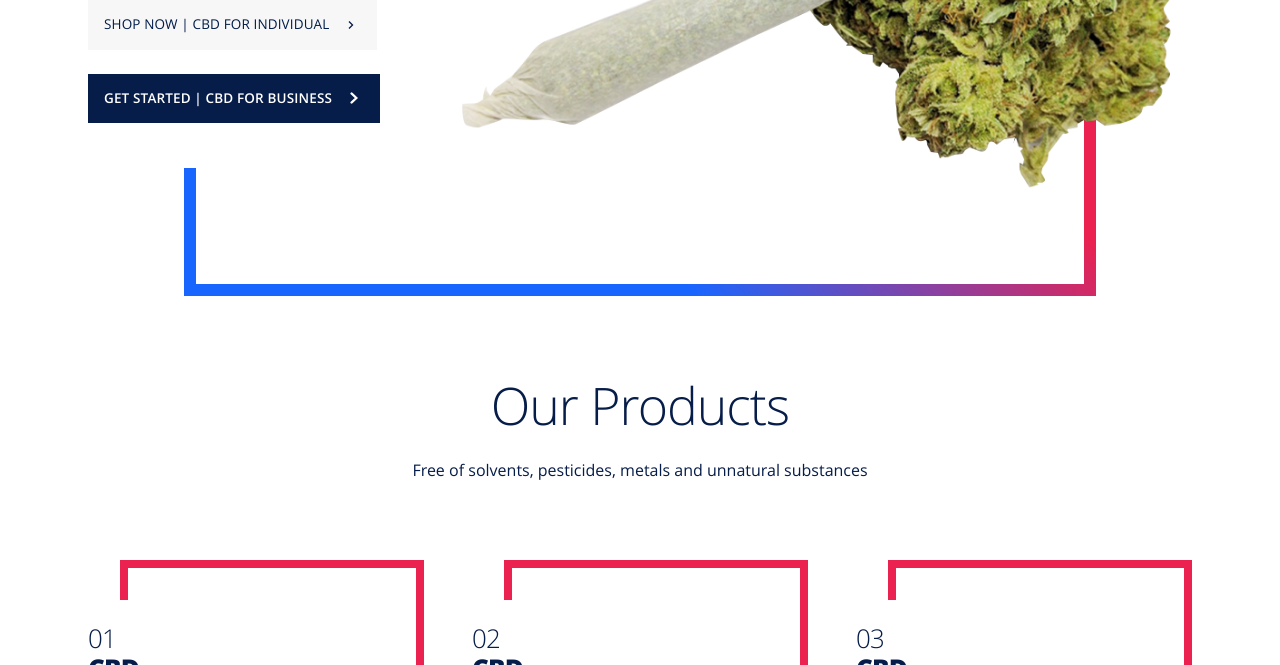
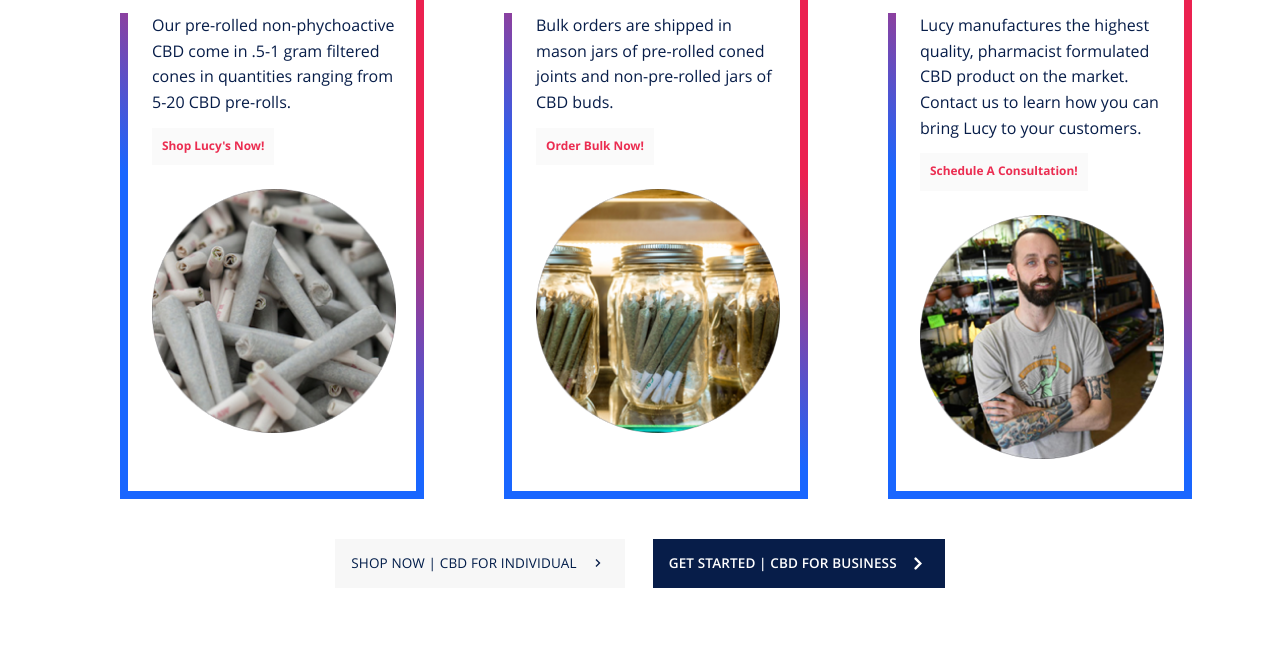
Before and after one commit to Alloffices/LUCY-Lander-html, a plain HTML site: page index.html in a window 1280 px wide. Shown: the part 444-1109 px from the top of the page. Drawn offline with nearby package versions, Linux system fonts and the light colour scheme; a script that the page names is missing.

Commit message:
Update buds and barels content

```diff
--- a/index.html
+++ b/index.html
@@ -69,6 +69,11 @@
       </div> -->
     <div class="w-nav-overlay" data-wf-ignore=""></div></div>
   </div>
+  <style>
+  	.nav.w-nav {
+  		height:145px ;
+  	}
+  </style>
   <div class="nav-wrapper--touch w-hidden-main">
     <div data-collapse="medium" data-animation="over-right" data-duration="600" class="nav w-nav">
       <div class="nav--shadow"></div><a href="index.html" class="brand-2 w-hidden-medium w-hidden-small w-hidden-tiny w-nav-brand"><img src="images/lucys.png" class="img--logo"></a><a href="index.html" class="brand--touch w-hidden-main w-nav-brand"><img src="images/lucys.png" class="img--logo"></a>
@@ -112,7 +117,7 @@
     </div>
   </div>
   <div data-ix="reduce-nav-bar-on-scroll" class="body-wrapper" style="margin-top:0;padding-top:6em;">
-    <section class="sec sec--hero">
+<!--     <section class="sec sec--hero">
       <div class="cont">
         <div class="subsec">
           <div class="col">
@@ -159,7 +164,7 @@
           </div>
         </div>
       </div>
-    </section>
+    </section> -->
     <div>
       <div class="angle-container">
         <div class=""></div>
@@ -195,7 +200,7 @@
     background: #f6f6f696;
     padding: 10px;
     margin: 0;
-    font-weight: bold;">Shop Now!</a>
+    font-weight: bold;">Shop Lucy's Now!</a>
                     </div><img src="images/joints.png" class="img--illustration"></div>
                 </div>
               </li>
@@ -217,12 +222,12 @@
                   </div>
                   <div class="displacement--advanced">
                     <div class="gap--small">
-                      <p>Data is processed and verified before applying remembered Supplier, Tax Code and Category rules.</p>
+                      <p>Bulk orders are shipped in mason jars of pre-rolled coned joints and non-pre-rolled jars of CBD buds.</p>
                       <a href="#" class="link--footer link--footer--seconday" style="color: #eb2d51;
     background: #f6f6f696;
     padding: 10px;
     margin: 0;
-    font-weight: bold;">Order Now!</a>
+    font-weight: bold;">Order Bulk Now!</a>
                     </div><img src="images/Jar.png" class="img--illustration"></div>
                 </div>
               </li>
```
